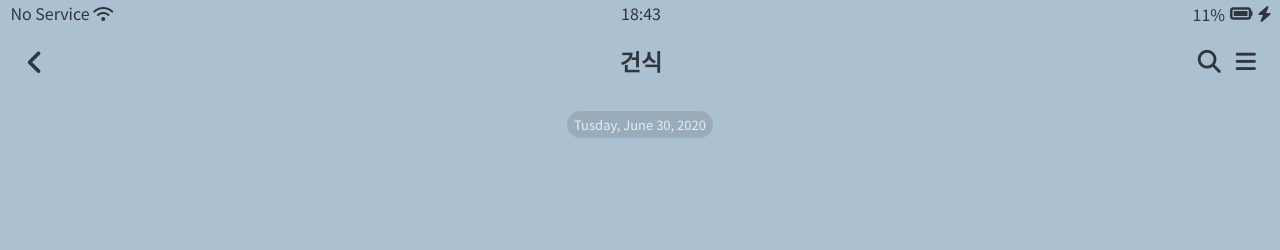
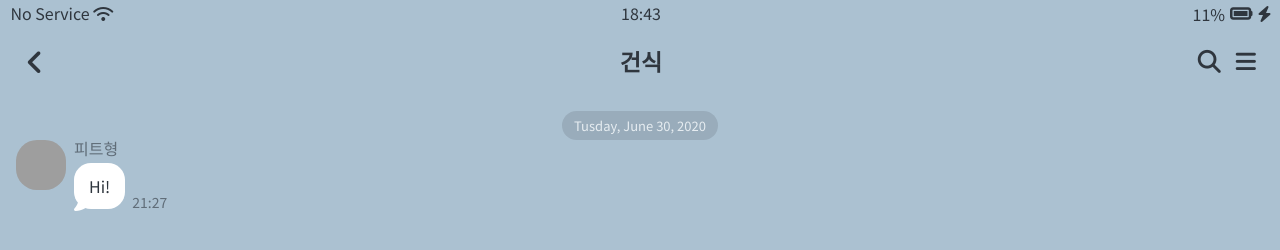
Before and after one commit to woogeonsik1/0916, a plain HTML site: page chatting.html in a window 1280 px wide. Shown: the top 250 px of the page. Drawn offline with Linux system fonts and the light colour scheme; grey boxes are pictures that could not be loaded.

Commit message:
수신 메세지 작업 완료!

```diff
--- a/chatting.html
+++ b/chatting.html
@@ -7,7 +7,7 @@
     <title>Chatting</title>
   </head>
   <body id="chat-screen">
-    <div class="status-bar status-bar__chat">
+    <div class="status-bar">
       <div class="status-bar__columm">
         <span>No Service</span>
         <i class="fas fa-wifi"></i>
@@ -37,6 +37,19 @@
 
     <main class="main-screen">
       <div class="chat-time">Tusday, June 30, 2020</div>
+      <div class="message-row">
+        <img
+          src="https://search.pstatic.net/common?type=a&size=120x150&quality=95&direct=true&src=http%3A%2F%2Fsstatic.naver.net%2Fpeople%2F47%2F201411131528147031.jpg"
+        />
+        <div class="message-row__content">
+          <div class="message__name">피트형</div>
+          <div class="message__info">
+            <i class="fas fa-comment fa-3x"></i>
+            <div class="message__bubble">Hi!</div>
+            <div class="message__time">21:27</div>
+          </div>
+        </div>
+      </div>
     </main>
   </body>
   <script
--- a/css/screens/chat.css
+++ b/css/screens/chat.css
@@ -5,7 +5,7 @@
 #chat-screen .status-bar,
 #chat-screen .alt-header {
   background-color: #abc1d1;
-  z-index: 1;
+  z-index: 2; /*.message__info i을 absolute해서 그런지 스크롤을 올렸을 때 헤더 위에 둥둥뜬다. 그래서 이걸 2로 놓고 bubble을 1로 놓으면 정상작동된다.*/
 }
 
 #chat-screen .main-screen {
@@ -19,8 +19,52 @@
   color: white;
   background-color: #92a4b2;
   text-align: center;
-  padding: 7px;
+  padding: 8px 12px;
   font-size: 13px;
   opacity: 0.7;
   border-radius: 15px;
 }
+
+.message-row {
+  width: 100%;
+  display: flex;
+}
+
+.message-row img {
+  width: 50px;
+  height: 50px;
+  border-radius: 21px;
+  margin-right: 8px;
+}
+
+.message__info {
+  display: flex;
+}
+
+.message__bubble {
+  background-color: white;
+  padding: 15px;
+  border-radius: 17px;
+  margin-top: 7px;
+  margin-right: 7px;
+  z-index: 1;
+}
+
+.message__name,
+.message__time {
+  opacity: 0.6;
+}
+
+.message__time {
+  font-size: 14px;
+  display: flex;
+  align-items: flex-end;
+}
+
+.message__info i {
+  display: flex;
+  align-items: flex-end;
+  position: absolute;
+  margin-top: 10px;
+  color: white;
+}
```
